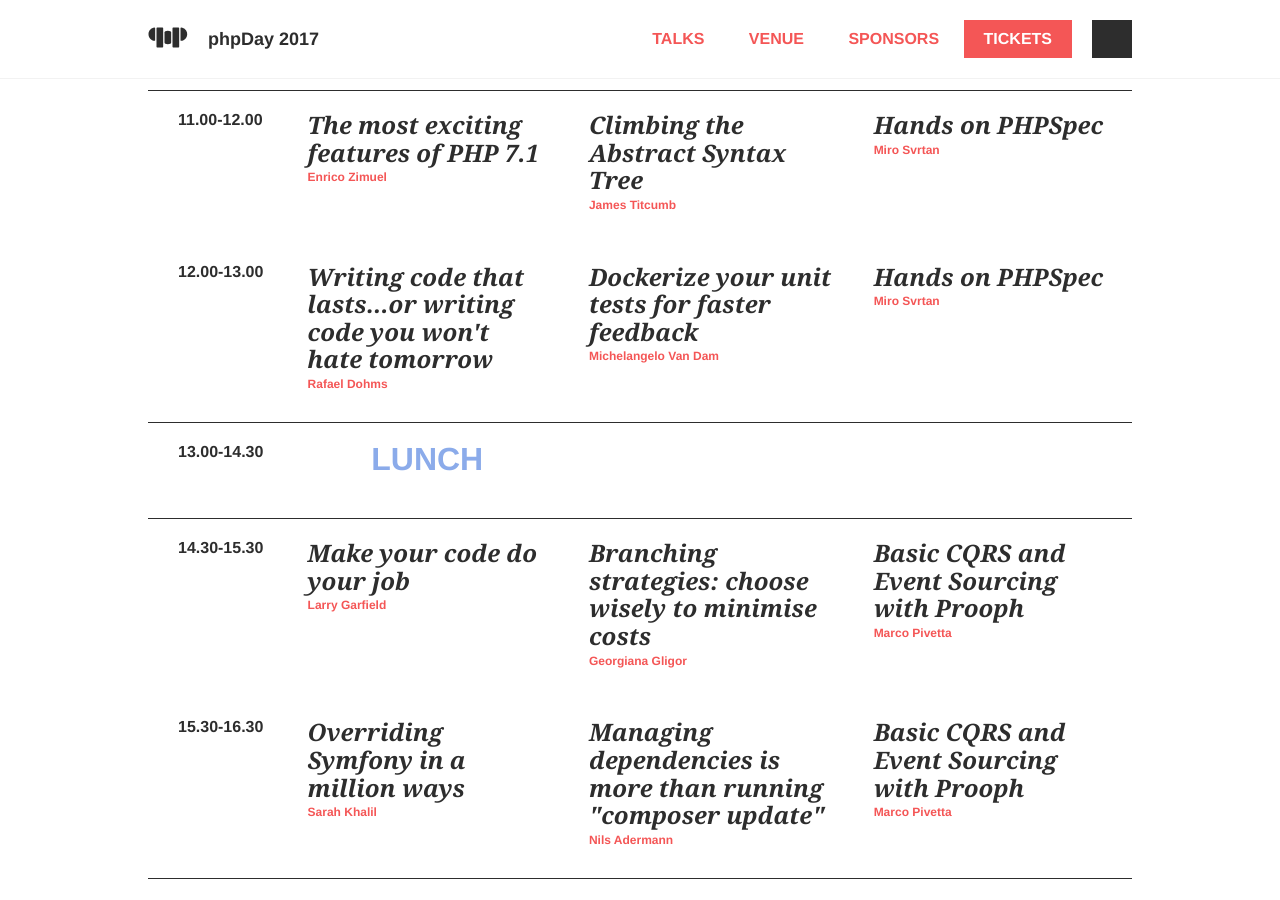
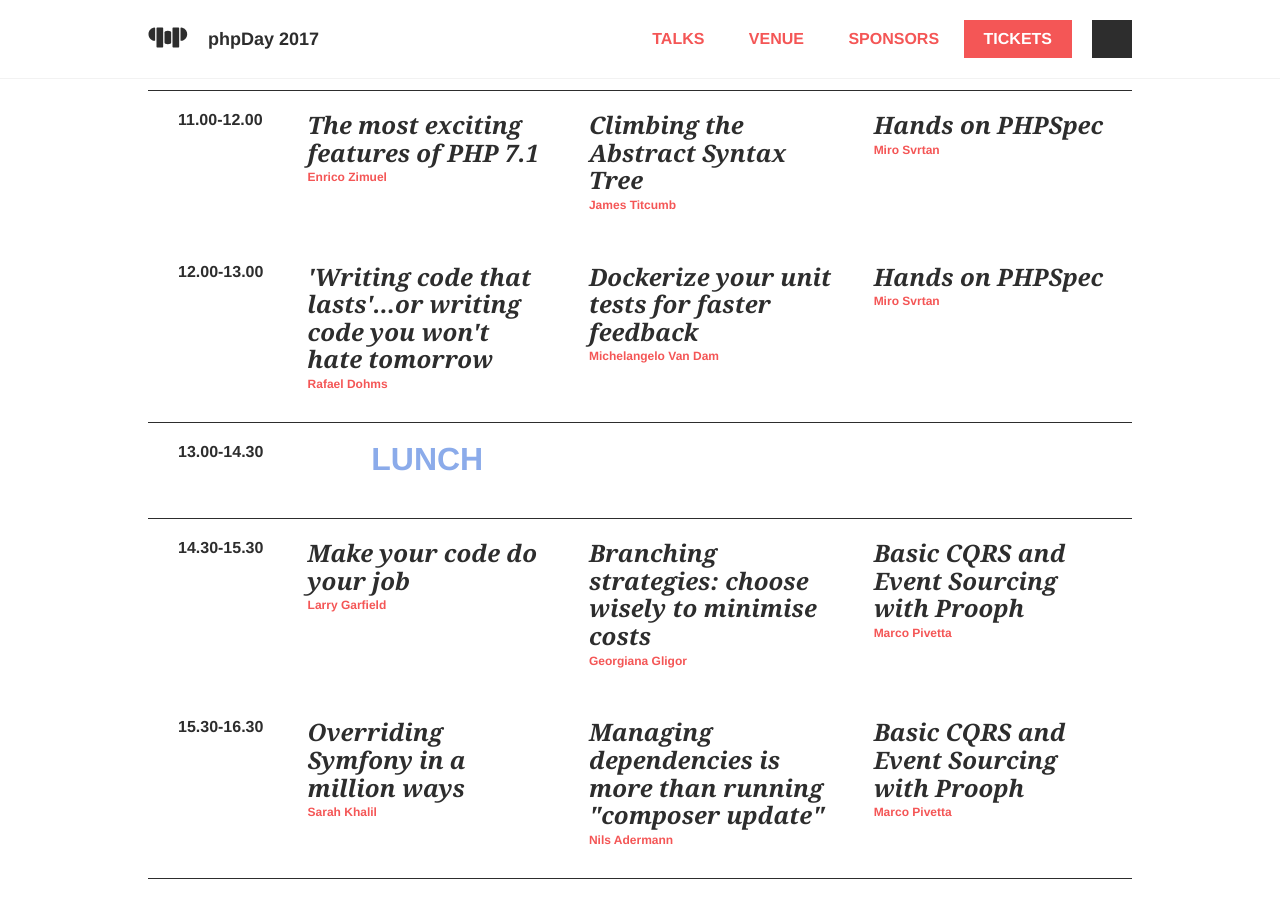
Before and after one commit to GrUSP/2017.phpday.it, a Jekyll site: the page built from schedule.html, in a window 1280 px wide and 900 px high, scrolled down 705 px. Built offline with Jekyll 4.4.1, drawn with Linux system fonts in a browser that asks for light colours; some web fonts are replaced.

Commit message:
Update talks and schedule

```diff
--- a/_data/talks.yml
+++ b/_data/talks.yml
@@ -196,7 +196,7 @@
 -
   speaker_id:
     - rafael-dohms
-  title: Writing code that lasts...or writing code you won't hate tomorrow
+  title: "'Writing code that lasts'...or writing code you won't hate tomorrow"
   extract: >
     As developers we write code everyday, only to frown at it a week after that. Why do we have such a hard time with code written by others and
     ourselves, this raging desire to rewrite everything we see? Writing code that survives the test of time and self judgment is a matter of clarity
--- a/schedule.html
+++ b/schedule.html
@@ -26,7 +26,7 @@ title: Schedule
         </tr>
 
         <tr>
-          {% include schedule/talk.html title="Writing code that lasts...or writing code you won't hate tomorrow" time='12.00-13.00' %}
+          {% include schedule/talk.html title="'Writing code that lasts'...or writing code you won't hate tomorrow" time='12.00-13.00' %}
           {% include schedule/talk.html title='Dockerize your unit tests for faster feedback' %}
           {% include schedule/talk.html title='Hands on PHPSpec' %}
         </tr>
@@ -89,7 +89,7 @@ title: Schedule
         {% include schedule/pause.html time='10.45-11.00' title='Short break' icon="coffee" %}
 
         <tr>{% include schedule/talk.html time='11.00-12.00' title='The most exciting features of PHP 7.1' %}</tr>
-        <tr>{% include schedule/talk.html time='12.00-13.00' title="Writing code that lasts...or writing code you won't hate tomorrow" %}</tr>
+        <tr>{% include schedule/talk.html time='12.00-13.00' title="'Writing code that lasts'...or writing code you won't hate tomorrow" %}</tr>
 
         {% include schedule/pause.html time='13.00-14.30' title='Lunch' icon="food" %}
 
```
